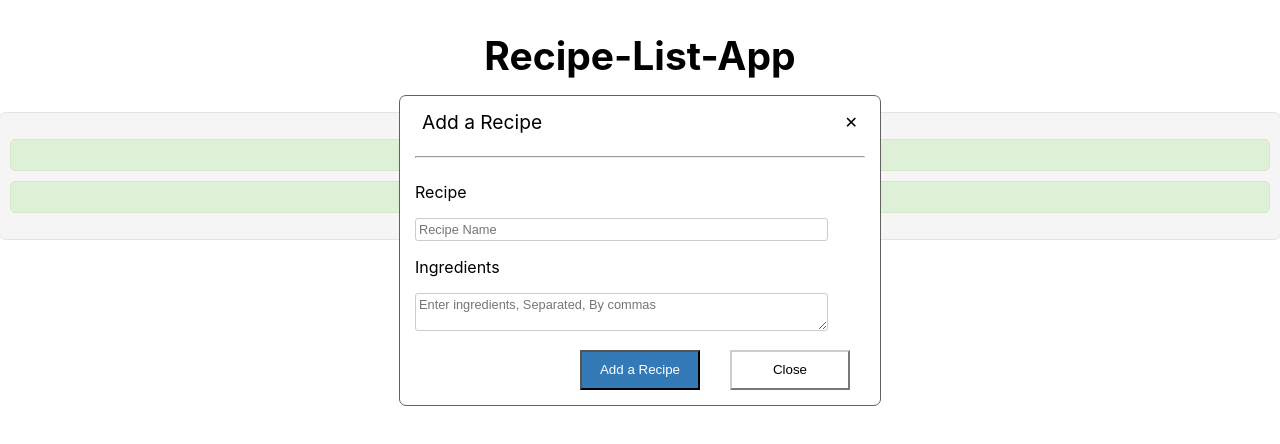
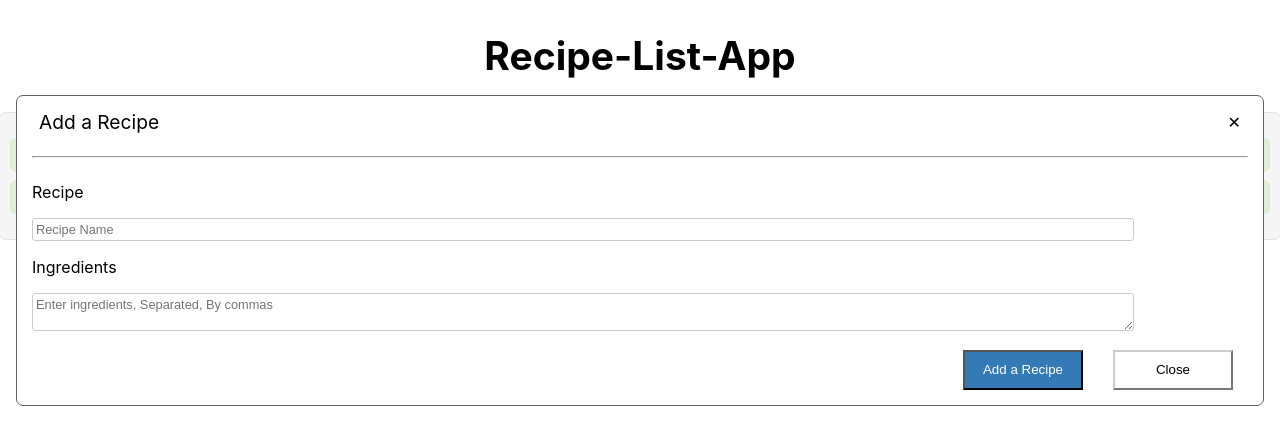
Before and after one commit to Milan-960/Recipe-List-App, a React (Create React App) app: page / in a window 1280 px wide. Both pictures are taken after a click on the button "Add Recipe". Shown: the top 444 px of the page. Built offline with nearby package versions, Linux system fonts and the light colour scheme.

Commit message:
recipe app 🔥

```diff
--- a/src/index.css
+++ b/src/index.css
@@ -37,7 +37,6 @@ textarea {
 
 .IndexView {
   border-radius: 7px;
-  min-width: 600px;
   width: 100%;
   border: 1px solid #e3e3e3;
   background-color: #f5f5f5;
@@ -139,9 +138,9 @@ textarea {
   animation-duration: 1s;
   animation-name: milan;
   position: absolute;
+  width: 95%;
   margin-top: 500px;
   padding: 0 15px;
-  min-width: 450px;
   text-align: left;
   background-color: gray;
   z-index: 3;
```
